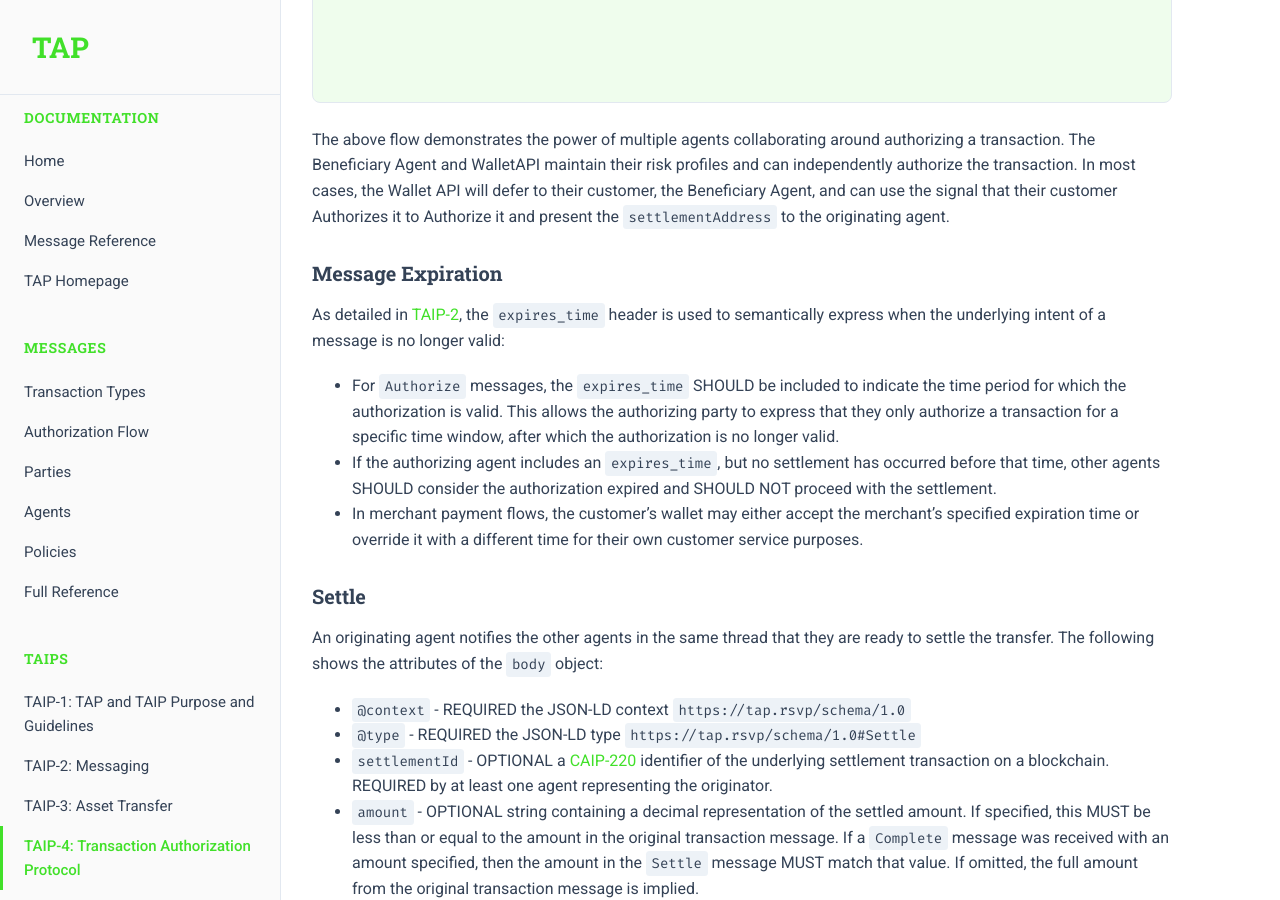
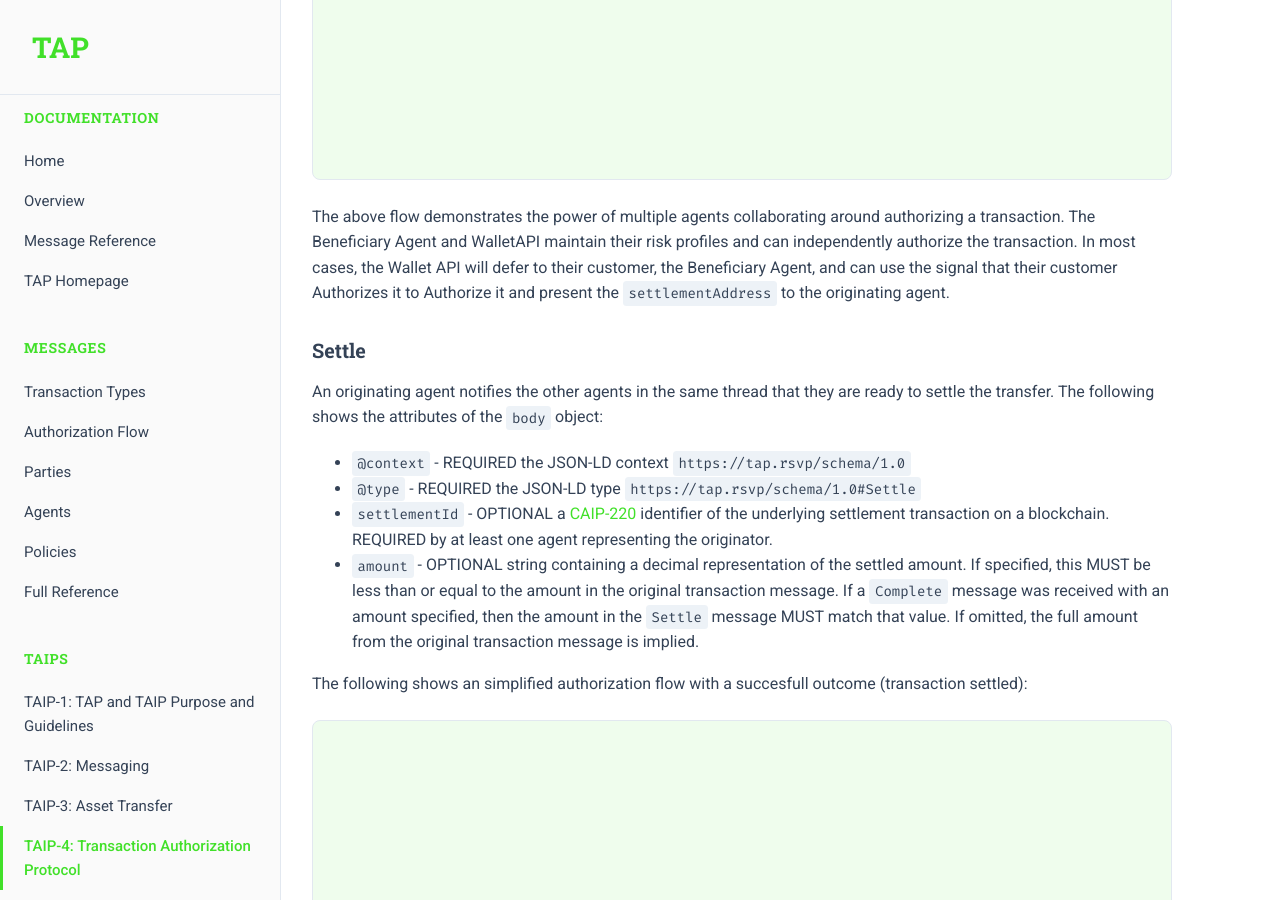
Before and after one commit to TransactionAuthorizationProtocol/TAIPs, a Jekyll site: the page built from TAIPs/taip-4.md, in a window 1280 px wide and 900 px high, scrolled down 4745 px. Built offline with Jekyll 4.4.1, drawn with Linux system fonts in a browser that asks for light colours; some of the changed text lies outside the part shown.

Commit message:
Add dedicated expiry fields for business intent expiration
- Updated TAIP-2 to limit expires_time to technical message expiration only
- Added expiry field to Transfer messages in TAIP-3
- Added expiry field to Authorize messages in TAIP-4
- Added expiry field to Connect messages in TAIP-15
- Removed Message Expiration sections that used the DIDComm expires_time header semantically
- Kept expiry field in Payment messages as already implemented
- Fixed JSON formatting in message examples to improve readability
- This approach consistently separates business-level expiration from technical message expiry

````diff
--- a/TAIPs/taip-15.md
+++ b/TAIPs/taip-15.md
@@ -54,14 +54,7 @@
     - `per_transaction` - OPTIONAL string decimal amount
     - `daily` - OPTIONAL string decimal amount
     - `currency` - REQUIRED string ISO 4217 currency code if limits are specified
-
-### Message Expiration
-
-As specified in [TAIP-2], the DIDComm `expires_time` header is used semantically to express when the underlying intent of a message is no longer valid. For Connect messages:
-
-* The `expires_time` SHOULD be included to indicate the time period for which the connection request is valid. If not specified, the recipient may assume the request is valid indefinitely or apply their own time constraints.
-* Connect messages with an `expires_time` that has passed SHOULD be rejected by receiving agents.
-* The `expires_time` on a Connect message is distinct from any time-based constraints that may be placed on the connection once established.
+- `expiry` - OPTIONAL timestamp in ISO 8601 format indicating when the connection request expires. After this time, if no authorization has occurred, the connection request should be considered invalid. This is distinct from the technical message expiry handled by the DIDComm `expires_time` header.
 
 ### AuthorizationRequired Message
 
@@ -307,7 +300,6 @@
   "from": "did:example:b2b-service",
   "to": ["did:example:vasp"],
   "created_time": 1516269022,
-  "expires_time": 1516385931,
   "body": {
     "@context": "https://tap.rsvp/schema/1.0",
     "@type": "https://tap.rsvp/schema/1.0#Connect",
--- a/TAIPs/taip-2.md
+++ b/TAIPs/taip-2.md
@@ -42,7 +42,7 @@
 * `pthid` - OPTIONAL. Parent thread identifier. If the message is a child of a thread the pthid will uniquely identify which thread is the parent.
 * `body` - REQUIRED. The message body, which MUST contain a valid [JSON-LD] object.
 * `created_time` - REQUIRED. The time the message was created.
-* `expires_time` - OPTIONAL. The time the message expires. A recipient MUST ignore the message after this time. In TAP, this field SHOULD be used semantically by the sending agent to express when the underlying intent of the message is no longer valid. This is distinct from simple message expiry and relates to the business intent behind the message, signaling when the proposed transaction, payment, or connection should no longer be considered valid.
+* `expires_time` - OPTIONAL. The time the message expires. A recipient MUST ignore the message after this time. This applies to the technical expiration of the message itself.
 
 ### Message Signing
 
--- a/TAIPs/taip-3.md
+++ b/TAIPs/taip-3.md
@@ -53,16 +53,9 @@
 * `settlementId` - OPTIONAL a [CAIP-220](https://github.com/ChainAgnostic/CAIPs/pull/221/files) identifier of the underlying settlement transaction on a blockchain. For more details see below.
 * `agents` - REQUIRED an array of identity objects representing the agents who help execute the transaction. See [TAIP-5](TAIP-5) for more.
 * `memo` - OPTIONAL a human readable UTF-8 string to be provided as-is by the originator to the beneficiary about the transfer
+* `expiry` - OPTIONAL a timestamp in ISO 8601 format indicating when the transfer request expires. After this time, if no authorization has occurred, the transfer should be considered invalid and funds will not be sent. Recipients' agents SHOULD communicate this expiration deadline to their users when presenting the transfer for review.
 
 Many of the attributes are optional and through the process of authorization can be expanded and modified collaboratively by the agents of a transaction.
-
-### Message Expiration
-
-As specified in [TAIP-2], DIDComm messages support an `expires_time` header. For Transfer messages:
-
-* The `expires_time` SHOULD be set by the originator's agent to indicate the time period within which the transaction must be authorized.
-* If a Transfer is not Authorized within the time specified in `expires_time`, the transfer request SHOULD be considered expired and the funds will not be sent.
-* Recipients' agents SHOULD communicate this expiration deadline to their users when presenting the transfer for review.
 
 ### Out-of-Band Initiation
 
--- a/TAIPs/taip-4.md
+++ b/TAIPs/taip-4.md
@@ -144,14 +145,6 @@
 ```
 
 The above flow demonstrates the power of multiple agents collaborating around authorizing a transaction. The Beneficiary Agent and WalletAPI maintain their risk profiles and can independently authorize the transaction. In most cases, the Wallet API will defer to their customer, the Beneficiary Agent, and can use the signal that their customer Authorizes it to Authorize it and present the `settlementAddress` to the originating agent.
-
-### Message Expiration
-
-As detailed in [TAIP-2], the `expires_time` header is used to semantically express when the underlying intent of a message is no longer valid:
-
-* For `Authorize` messages, the `expires_time` SHOULD be included to indicate the time period for which the authorization is valid. This allows the authorizing party to express that they only authorize a transaction for a specific time window, after which the authorization is no longer valid.
-* If the authorizing agent includes an `expires_time`, but no settlement has occurred before that time, other agents SHOULD consider the authorization expired and SHOULD NOT proceed with the settlement.
-* In merchant payment flows, the customer's wallet may either accept the merchant's specified expiration time or override it with a different time for their own customer service purposes.
 
 ### Settle
 
@@ -371,14 +364,15 @@
 
 ```json
 {
- "from":"did:web:beneficiary.vasp",
+  "from": "did:web:beneficiary.vasp",
   "type": "https://tap.rsvp/schema/1.0#Authorize",
-  "thid":"ID of transfer request",
+  "thid": "ID of transfer request",
   "to": ["did:web:originator.vasp"],
   "body": {
     "@context": "https://tap.rsvp/schema/1.0",
     "@type": "https://tap.rsvp/schema/1.0#Authorize",
-    "settlementAddress":"eip155:1:0x1234a96D359eC26a11e2C2b3d8f8B8942d5Bfcdb" /*CAIP-2 account address */
+    "settlementAddress": "eip155:1:0x1234a96D359eC26a11e2C2b3d8f8B8942d5Bfcdb",
+    "expiry": "2024-01-01T12:00:00Z"
   }
 }
 ```
@@ -394,7 +388,7 @@
  "body": {
     "@context": "https://tap.rsvp/schema/1.0",
     "@type": "https://tap.rsvp/schema/1.0#Settle",
-    "settlementId":"eip155:1:tx/0x3edb98c24d46d148eb926c714f4fbaa117c47b0c0821f38bfce9763604457c33",  /* Blockchain transaction hash */
+    "settlementId":"eip155:1:tx/0x3edb98c24d46d148eb926c714f4fbaa117c47b0c0821f38bfce9763604457c33",
     "amount": "100.00"
   }
 }
````
Also changed, not shown: other parts of TAIPs/taip-15.md (+2 -1 lines), other parts of TAIPs/taip-4.md (+3 -1 lines).
